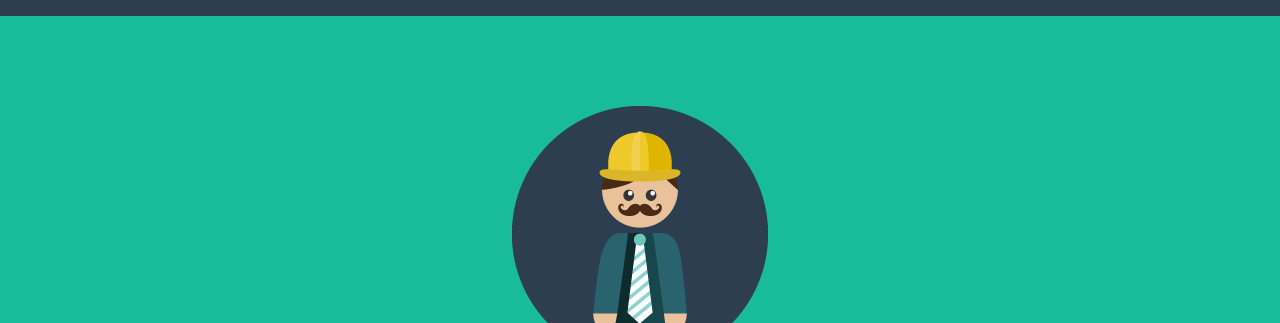
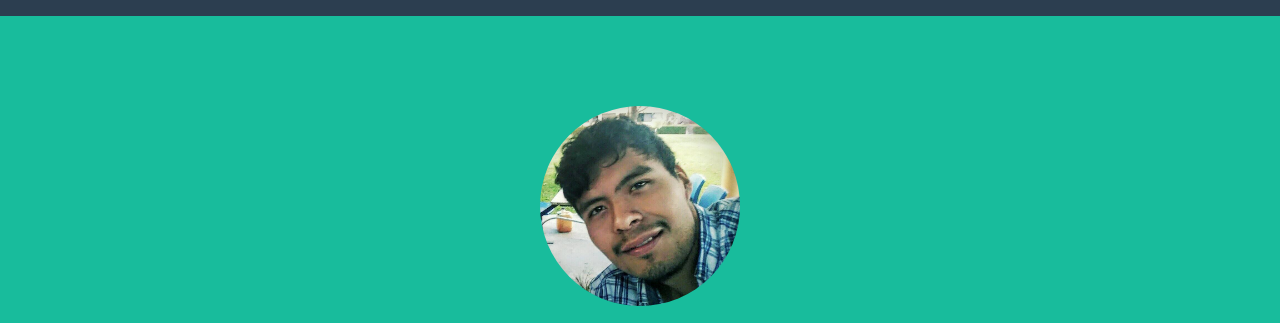
Before and after one commit to alvaro92lima/alvaro92lima.github.io, a plain HTML site: page index.html in a window 1280 px wide. Shown: the part 94-417 px from the top of the page. Drawn offline with nearby package versions, Linux system fonts and the light colour scheme.

Commit message:
Cambiar la imagen redondiada

```diff
--- a/index.html
+++ b/index.html
@@ -74,7 +74,7 @@
         <div class="container">
             <div class="row">
                 <div class="col-lg-12">
-                    <img class="img-responsive" src="img/profile.png" alt="">
+                    <img class="img-responsive" style="width:200px; border-radius:100%" src="img/alvaro.jpg" alt="Álvaro Lima">
                     <div class="intro-text">
                         <span class="name">Álvaro Lima</span>
                         <hr class="star-light">
```
Also changed, not shown: img/alvaro.jpg (added).
